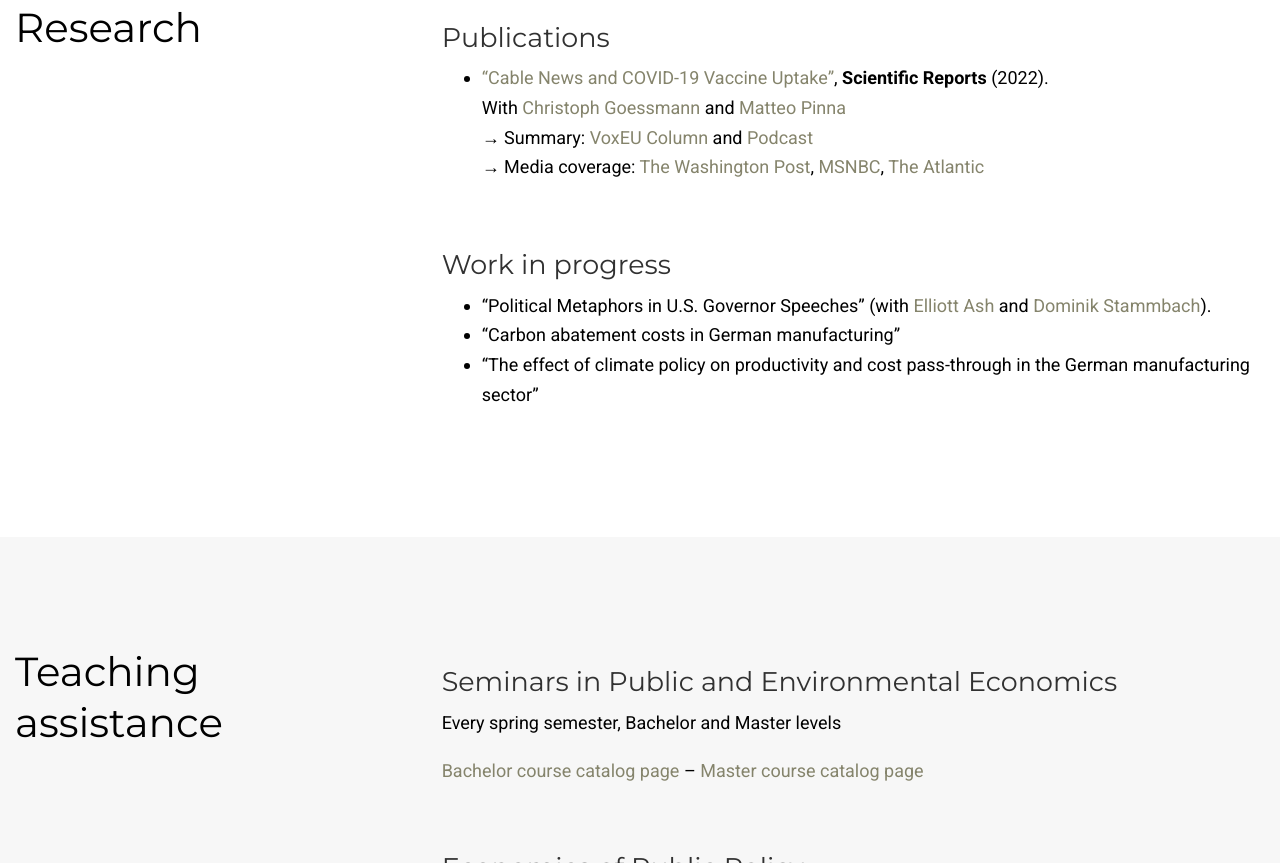
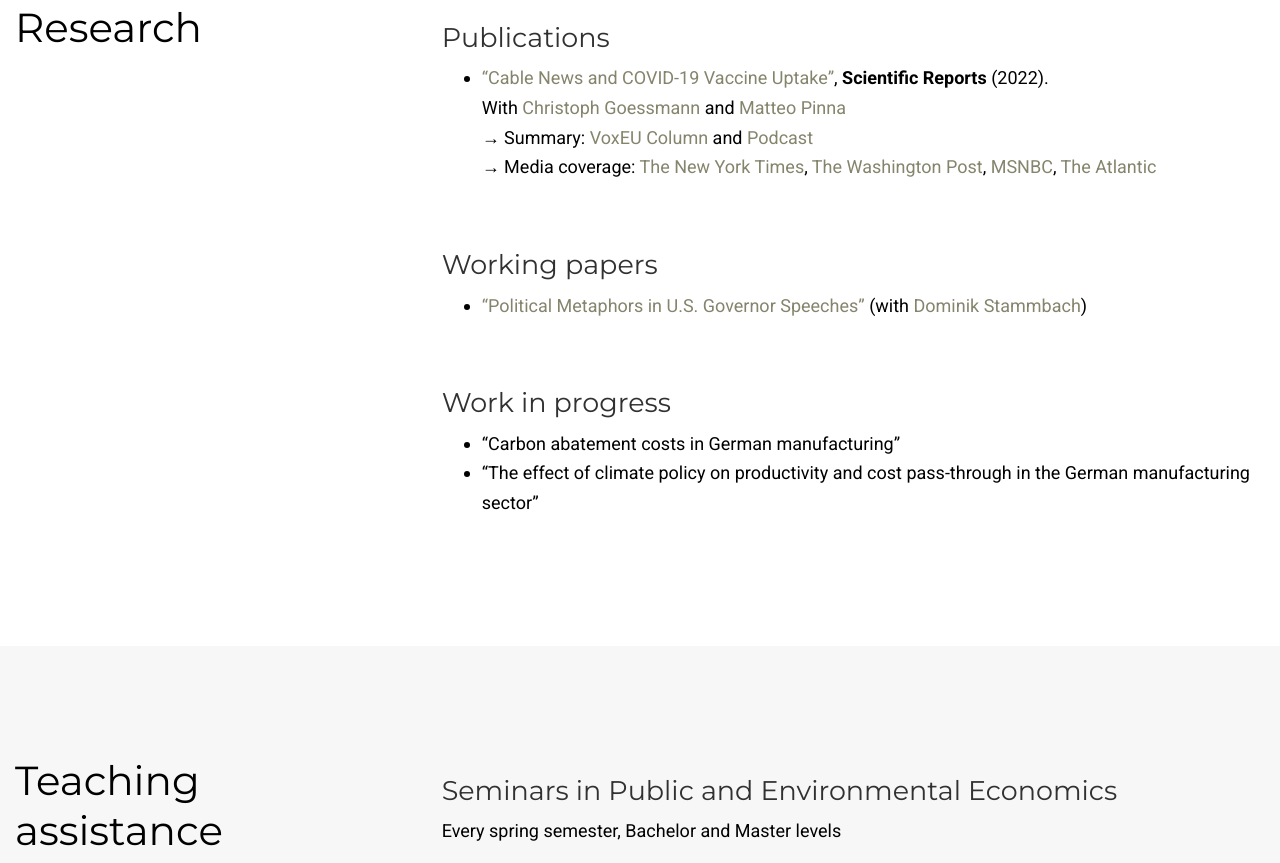
Before and after one commit to leops95/leopicard.net, a plain HTML site: page index.html in a window 1280 px wide. Shown: the part 1204-2067 px from the top of the page. Drawn offline with nearby package versions, Linux system fonts and the light colour scheme; some icons are missing.

Commit message:
december 2022 update

```diff
--- a/index.html
+++ b/index.html
@@ -1109,14 +1109,16 @@
 <li><a href="https://www.nature.com/articles/s41598-022-20350-0" target="_blank" rel="noopener">&ldquo;Cable News and COVID-19 Vaccine Uptake&rdquo;</a>, <strong>Scientific Reports</strong> (2022).  <br>
 With <a href="https://goessmann.io/" target="_blank" rel="noopener">Christoph Goessmann</a> and <a href="https://sites.google.com/view/matteopinna/" target="_blank" rel="noopener">Matteo Pinna</a> <br>
 → Summary: <a href="https://voxeu.org/article/impact-fox-news-us-covid-19-vaccination-campaign" target="_blank" rel="noopener">VoxEU Column</a> and <a href="https://voxeu.org/vox-talks/how-fox-news-inspired-vaccine-hesitancy" target="_blank" rel="noopener">Podcast</a> <br>
-→ Media coverage: <a href="https://www.washingtonpost.com/politics/2022/10/10/vaccines-coronavirus-fox-news/" target="_blank" rel="noopener">The Washington Post</a>, <a href="https://www.msnbc.com/opinion/connecting-dots-between-covid-vaccine-hesitancy-fox-news-n1276592" target="_blank" rel="noopener">MSNBC</a>, <a href="https://www.theatlantic.com/politics/archive/2021/08/why-so-many-republicans-wont-get-vaccinated/619659/" target="_blank" rel="noopener">The Atlantic</a></li>
+→ Media coverage: <a href="https://www.nytimes.com/2022/10/16/opinion/alex-jones-sandy-hook.html?utm_source=substack&amp;utm_medium=email]" target="_blank" rel="noopener">The New York Times</a>, <a href="https://www.washingtonpost.com/politics/2022/10/10/vaccines-coronavirus-fox-news/" target="_blank" rel="noopener">The Washington Post</a>, <a href="https://www.msnbc.com/opinion/connecting-dots-between-covid-vaccine-hesitancy-fox-news-n1276592" target="_blank" rel="noopener">MSNBC</a>, <a href="https://www.theatlantic.com/politics/archive/2021/08/why-so-many-republicans-wont-get-vaccinated/619659/" target="_blank" rel="noopener">The Atlantic</a></li>
+</ul>
+<br/>
+<h2 id="working-papers">Working papers</h2>
+<ul>
+<li><a href="https://papers.ssrn.com/sol3/papers.cfm?abstract_id=4298372" target="_blank" rel="noopener">&ldquo;Political Metaphors in U.S. Governor Speeches&rdquo;</a> (with <a href="https://lawecon.ethz.ch/group/scientific-team/stammbach.html" target="_blank" rel="noopener">Dominik Stammbach</a>)</li>
 </ul>
 <br/>
 <h2 id="work-in-progress">Work in progress</h2>
 <ul>
-<li>
-<p>&ldquo;Political Metaphors in U.S. Governor Speeches&rdquo; (with <a href="https://elliottash.com" target="_blank" rel="noopener">Elliott Ash</a> and <a href="https://lawecon.ethz.ch/group/scientific-team/stammbach.html" target="_blank" rel="noopener">Dominik Stammbach</a>).</p>
-</li>
 <li>
 <p>&ldquo;Carbon abatement costs in German manufacturing&rdquo;</p>
 </li>
```
Also changed, not shown: 1 other file.
